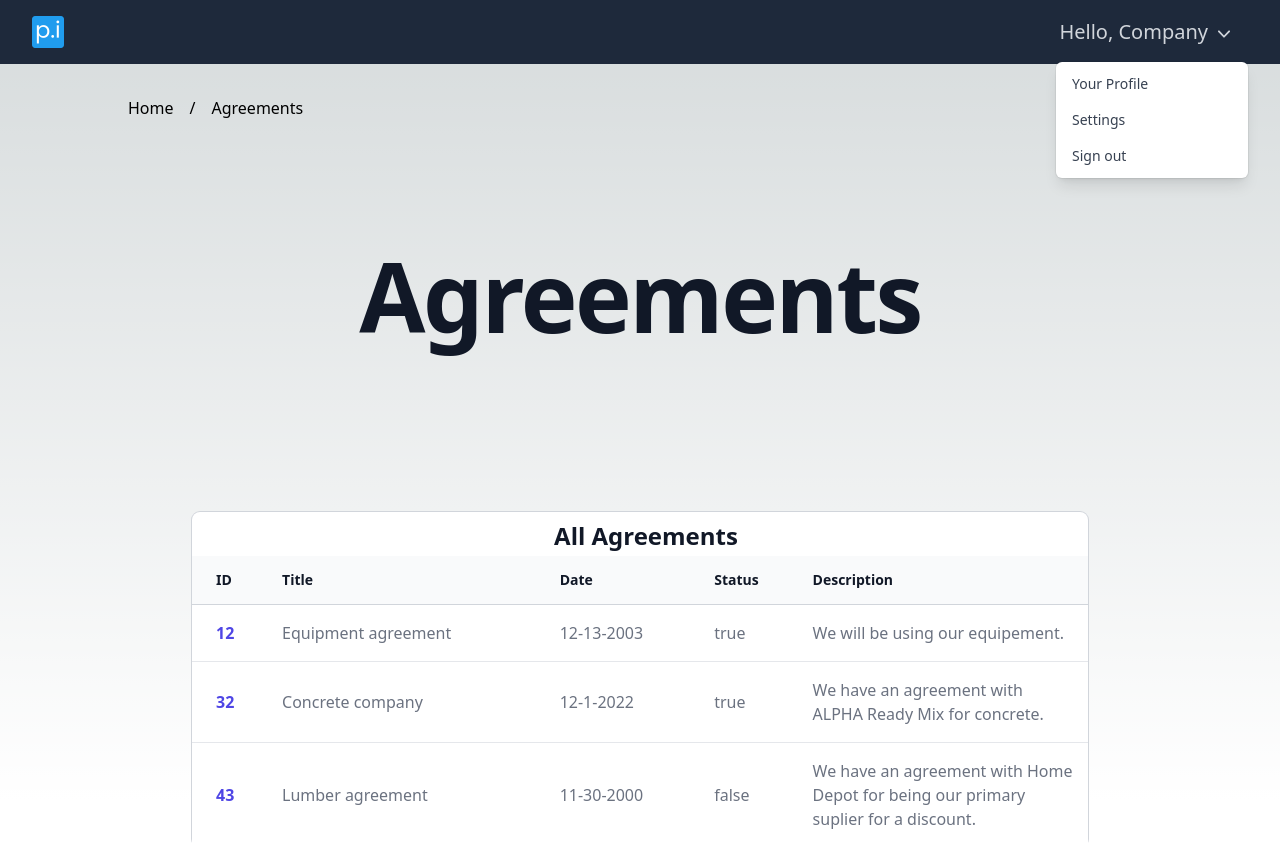
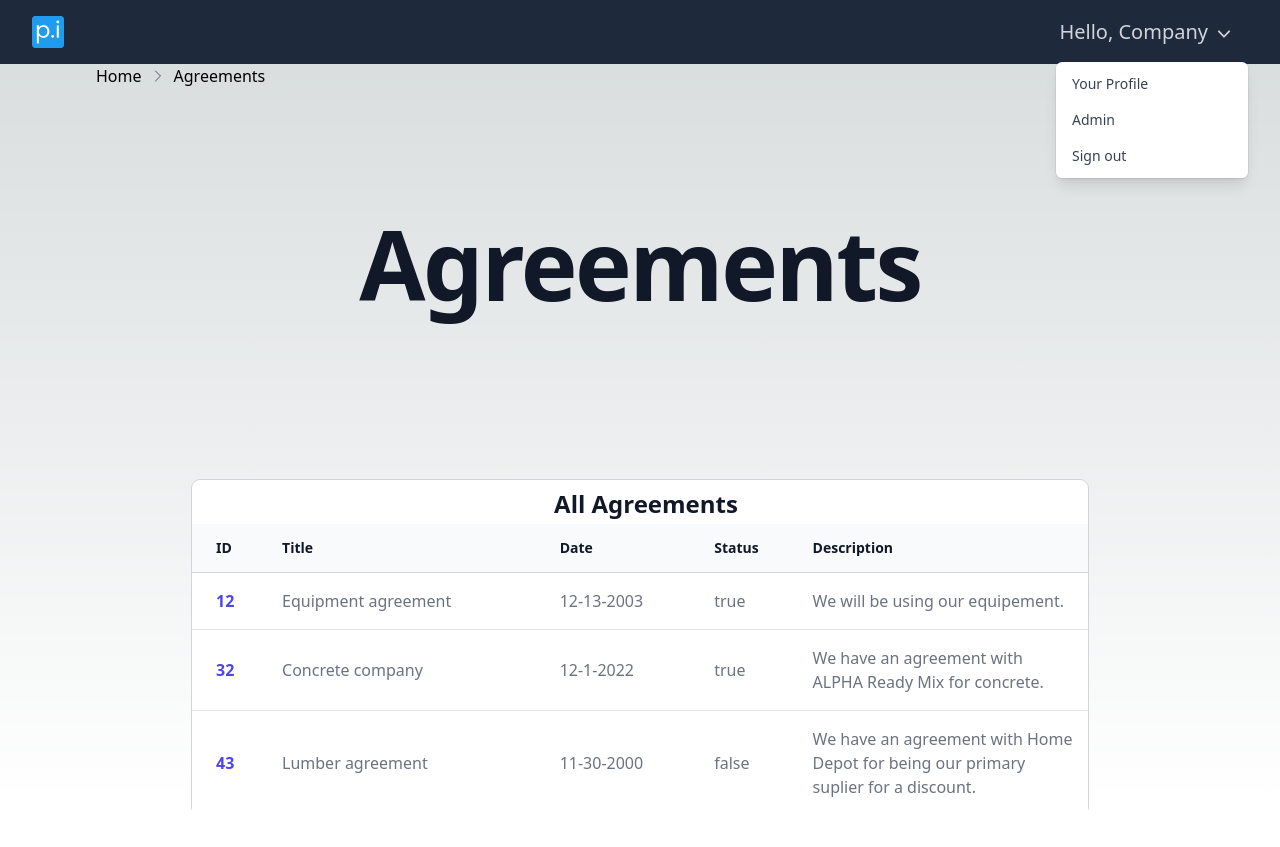
Before and after one commit to silvertrek-capstone/silverpi, a Next.js app in the folder silverpi/: page /home/agreements in a window 1280 px wide. Both pictures are taken after a click on the button "Hello, Company". After the commit the page ends 815 px from the top, so only its background shows below. Built offline with nearby package versions, Linux system fonts and the light colour scheme.

Commit message:
functionality of breadcrumbs and navbar complete, will make look better later

```diff
--- a/silverpi/src/app/components/breadcrumbs.js
+++ b/silverpi/src/app/components/breadcrumbs.js
@@ -1,5 +1,6 @@
 import { Children } from "react";
 import { Fragment } from "react";
+import { ChevronRightIcon } from "@heroicons/react/24/outline";
 
 const Breadcrumb = ({ children }) => {
   const childrenArray = Children.toArray(children);
@@ -8,7 +9,7 @@ const Breadcrumb = ({ children }) => {
       return (
         <Fragment key={index}>
           {child}
-          <span>/</span>
+          <span><ChevronRightIcon className="text-gray-600 h-4 w-4"></ChevronRightIcon></span>
         </Fragment>
       );
     }
@@ -16,8 +17,8 @@ const Breadcrumb = ({ children }) => {
   });
 
   return (
-    <nav className="mx-8 md:mx-16 lg:mx-32 mt-8">
-      <ol className="flex items-center space-x-4">{childrenWtihSeperator}</ol>
+    <nav className="bg-transparent px-24">
+      <ol className="flex items-center space-x-2">{childrenWtihSeperator}</ol>
     </nav>
   );
 };
--- a/silverpi/src/app/components/navbar.js
+++ b/silverpi/src/app/components/navbar.js
@@ -69,13 +69,13 @@ export default function Navbar() {
                         <Menu.Item>
                           {({ active }) => (
                             <a
-                              href="#"
+                              href="../home/admin"
                               className={classNames(
                                 active ? 'bg-gray-100' : '',
                                 'block px-4 py-2 text-sm text-gray-700'
                               )}
                             >
-                              Settings
+                              Admin
                             </a>
                           )}
                         </Menu.Item>
--- a/silverpi/src/app/home/layout.js
+++ b/silverpi/src/app/home/layout.js
@@ -12,6 +12,13 @@ export default function DashboardLayout({ children }) {
 
     useEffect(() => {
       let pathArray =  pathName.split("/");
+      console.log(pathArray);
+      if(pathArray.length <= 2) {
+        var breadcrumbs = []
+        setBreadcrumbs(breadcrumbs);
+        console.log("hello");
+        console.log(breadcrumbs);
+      } else {
         pathArray.shift();
 
         pathArray = pathArray.filter((path) => path !== "");
@@ -23,18 +30,22 @@ export default function DashboardLayout({ children }) {
             label: path.charAt(0).toUpperCase() + path.slice(1),
         };
         });
+        setBreadcrumbs(breadcrumbs);
+        console.log("hello2");
+        console.log(breadcrumbs);
+      }
 
-      setBreadcrumbs(breadcrumbs);
     }, [pathName]);
 
     return (
         <>
             <Navbar />
             <Breadcrumb>
-                {breadcrumbs &&
+                {
+                breadcrumbs &&
                 breadcrumbs.map((breadcrumb) => (
                     <BreadcrumbItem key={breadcrumb.href} href={breadcrumb.href}>
-                    {breadcrumb.label}
+                    <span className = "text-black hover:underline">{breadcrumb.label}</span>
                     </BreadcrumbItem>
                 ))}
             </Breadcrumb>
```
Lines whose indentation alone changed are shown as unchanged.
